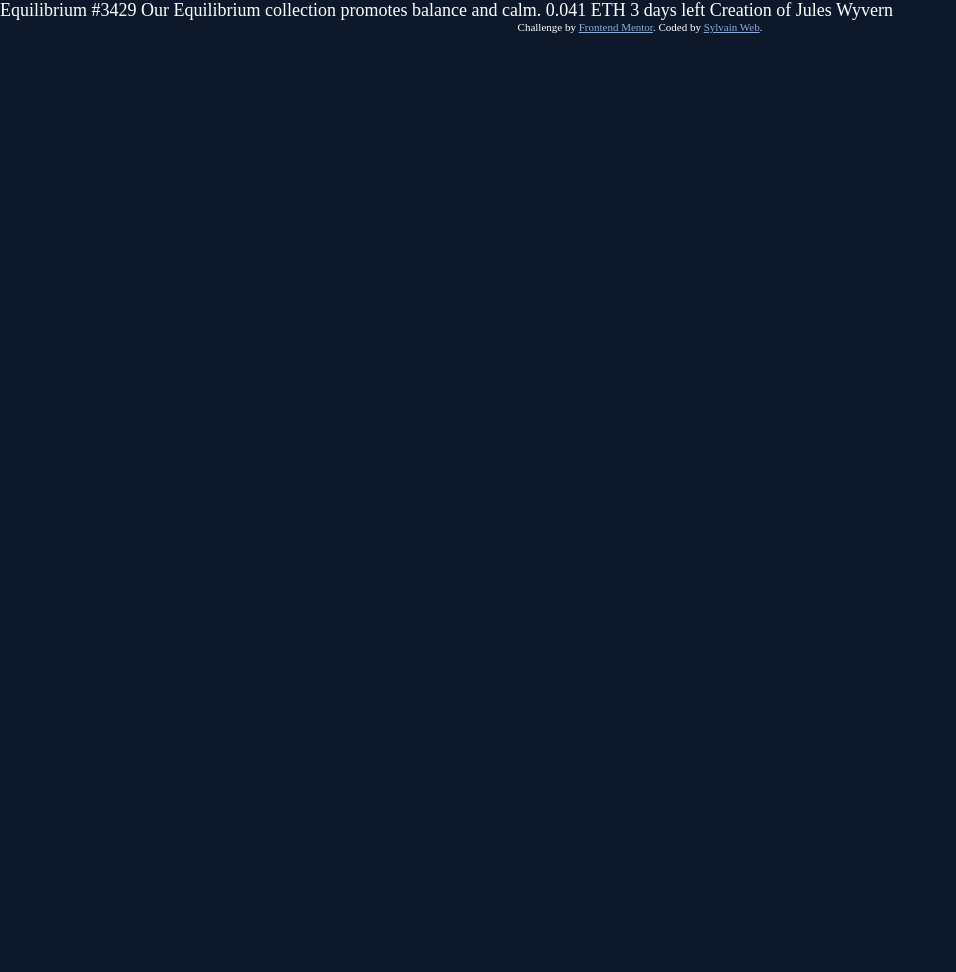
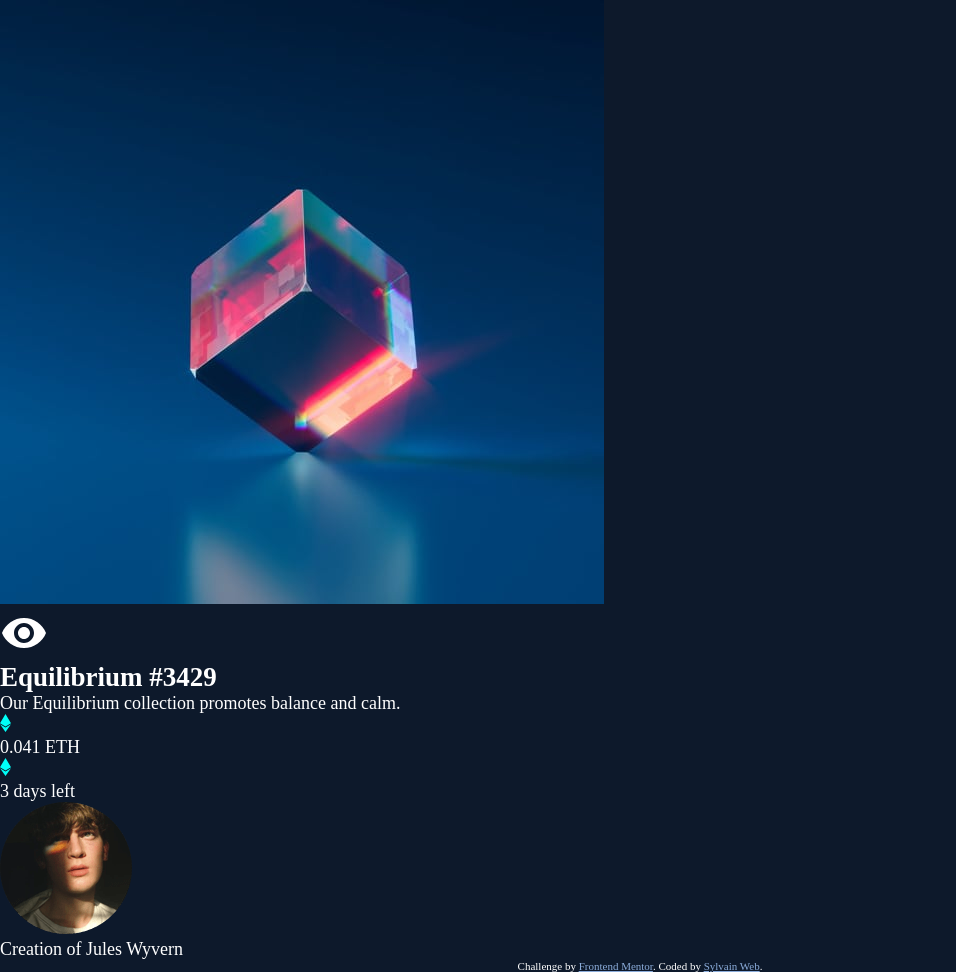
Before and after one commit to SylvainPS78/FEM-nft-preview, a plain HTML site: page index.html in a window 1280 px wide. Shown: the whole page, without its empty margins (0-956 px from the left). Before the commit the page ends 800 px from the top, so only its background shows below. Drawn offline with Linux system fonts and the light colour scheme.

Commit message:
FEAT Create HTML Structure (using BEM)

```diff
--- a/index.html
+++ b/index.html
@@ -3,27 +3,46 @@
   <head>
     <meta charset="UTF-8">
     <meta name="viewport" content="width=device-width, initial-scale=1.0">
-    <meta name="description" content="Equilibrium NFT preview website">
+    <meta name="description" content="Preview card for an Equilibrium NFT. Displays details about the NFT, including its name, description, price, and remaining time.">
 
-    <link rel="icon" type="image/png" sizes="32x32" href="./images/favicon-32x32.png">
+    <link rel="icon" type="image/png" sizes="32x32" href="./images/favicon-32x32.png" aria-label="Website favicon">
     <link rel="stylesheet" href="./css/style.css">
     <link rel="preconnect" href="https://fonts.googleapis.com">
     <link rel="preconnect" href="https://fonts.gstatic.com" crossorigin>
-    <link href="https://fonts.googleapis.com/css2?family=Outfit:wght@100..900&display=swap" rel="stylesheet">
+    <link href="https://fonts.googleapis.com/css2?family=Outfit:wght@300,400,600&display=swap" rel="stylesheet">
 
     <title>Frontend Mentor | NFT preview card component</title>
   </head>
 
   <body>
+      <main>
+        <article class="c-card">
+          <div class="c-card__img-wrapper">
+            <img class="c-card__img" src="./images/image-equilibrium.jpg" alt="A shimmering cube floats on a reflective surface.">
+            <div class="card__img-overlay">
+              <img src="./images/icon-view.svg" alt="Eye icon" aria-hidden="true">
+            </div>
+          </div>
+          <h1 class="c-card__title">Equilibrium #3429</h1>
+          <p class="c-card__description">Our Equilibrium collection promotes balance and calm.</p>
+          <div class="l-flex">
+            <div class="l-flex__left">
+              <img class="c-card__price-icon" src="./images/icon-ethereum.svg" alt="" aria-hidden="true">
+              <div class="c-card__price-value">0.041 ETH</div>
+            </div>
+            <div class="l-flex__right">
+              <img class="c-card__clock-icon" src="./images/icon-ethereum.svg" alt="" aria-hidden="true">
+              <div class="c-card__time-remaining">3 days left</div>
+            </div>
+          </div>
 
-    Equilibrium #3429
+          <div class="c-card__author">
+            <img class="c-card__author__avatar" src="./images/image-avatar.png" alt="Avatar of Jules Wyvern">
+            <p class="c-card__author__text">Creation of <span class="c-card__author_name">Jules Wyvern</span></p>
+          </div>
+        </article>
+      </main>
 
-    Our Equilibrium collection promotes balance and calm.
-
-    0.041 ETH
-    3 days left
-
-    Creation of Jules Wyvern
 
     <footer class="attribution">
       Challenge by <a href="https://www.frontendmentor.io?ref=challenge" target="_blank">Frontend Mentor</a>.
```
